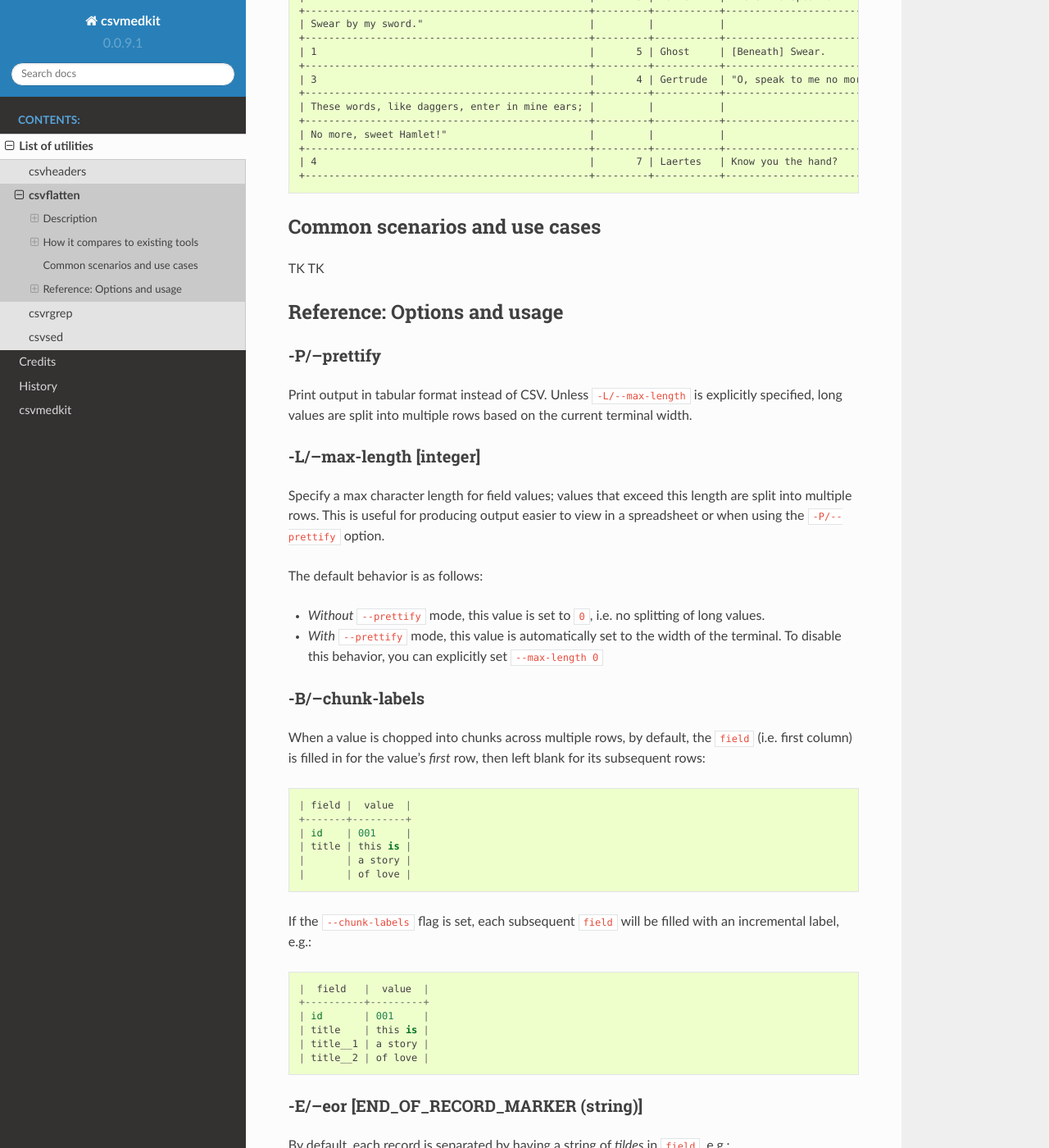
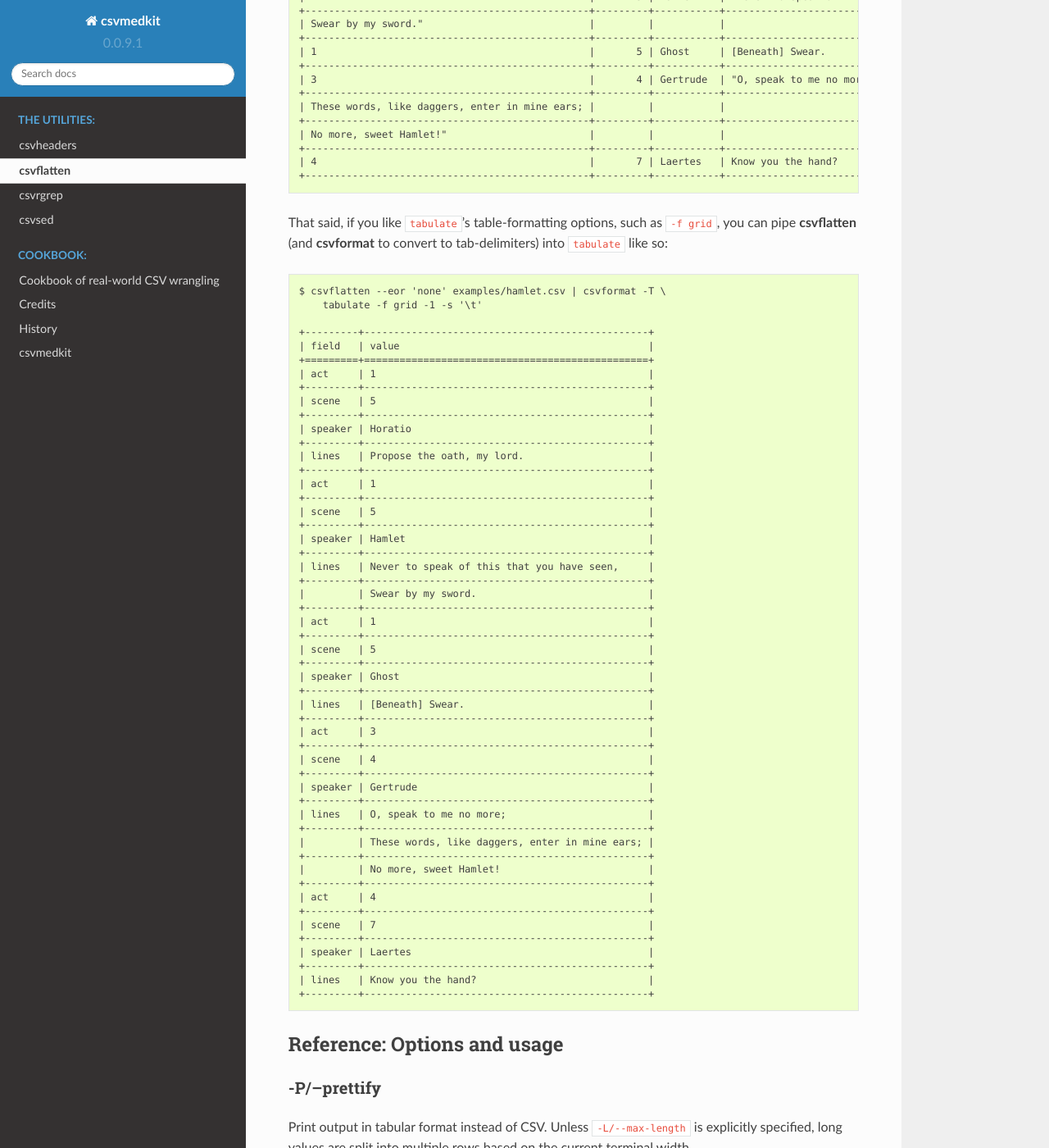
Before and after one commit to dannguyen/csvmedkit, a Sphinx documentation site: the page built from docs/moreutils/csvflatten.rst, in a window 1280 px wide and 1400 px high, scrolled down 4308 px. Shown: the whole window at 82% size. Built offline with Sphinx 7.4.7 and the Read the Docs theme 2.0.0, drawn with Linux system fonts in a browser that asks for light colours; some of the changed text lies outside the part shown.

```diff
--- /dev/null
+++ b/docs/cookbook/index.rst
@@ -0,0 +1,17 @@
+************************************
+Cookbook of real-world CSV wrangling
+************************************
+
+A list of real-world use cases for **csvmedkit** command-line wrangling.
+
+
+.. contents:: :local:
+
+
+Browsing/understanding messy data
+=================================
+
+.. toctree::
+   :maxdepth: 1
+
+   /cookbook/browsing-data/nhtsa-complaints
--- a/docs/moreutils/csvflatten.rst
+++ b/docs/moreutils/csvflatten.rst
@@ -192,10 +192,63 @@ Compared to ``tabulate``
     +------------------------------------------------+---------+-----------+---------------------------------------------+
 
 
-Common scenarios and use cases
-==============================
+That said, if you like ``tabulate``'s table-formatting options, such as ``-f grid``, you can pipe :command:`csvflatten` (and :command:`csvformat` to convert to tab-delimiters) into ``tabulate`` like so::
 
-TK TK
+
+    $ csvflatten --eor 'none' examples/hamlet.csv | csvformat -T \
+        tabulate -f grid -1 -s '\t'
+
+    +---------+------------------------------------------------+
+    | field   | value                                          |
+    +=========+================================================+
+    | act     | 1                                              |
+    +---------+------------------------------------------------+
+    | scene   | 5                                              |
+    +---------+------------------------------------------------+
+    | speaker | Horatio                                        |
+    +---------+------------------------------------------------+
+    | lines   | Propose the oath, my lord.                     |
+    +---------+------------------------------------------------+
+    | act     | 1                                              |
+    +---------+------------------------------------------------+
+    | scene   | 5                                              |
+    +---------+------------------------------------------------+
+    | speaker | Hamlet                                         |
+    +---------+------------------------------------------------+
+    | lines   | Never to speak of this that you have seen,     |
+    +---------+------------------------------------------------+
+    |         | Swear by my sword.                             |
+    +---------+------------------------------------------------+
+    | act     | 1                                              |
+    +---------+------------------------------------------------+
+    | scene   | 5                                              |
+    +---------+------------------------------------------------+
+    | speaker | Ghost                                          |
+    +---------+------------------------------------------------+
+    | lines   | [Beneath] Swear.                               |
+    +---------+------------------------------------------------+
+    | act     | 3                                              |
+    +---------+------------------------------------------------+
+    | scene   | 4                                              |
+    +---------+------------------------------------------------+
+    | speaker | Gertrude                                       |
+    +---------+------------------------------------------------+
+    | lines   | O, speak to me no more;                        |
+    +---------+------------------------------------------------+
+    |         | These words, like daggers, enter in mine ears; |
+    +---------+------------------------------------------------+
+    |         | No more, sweet Hamlet!                         |
+    +---------+------------------------------------------------+
+    | act     | 4                                              |
+    +---------+------------------------------------------------+
+    | scene   | 7                                              |
+    +---------+------------------------------------------------+
+    | speaker | Laertes                                        |
+    +---------+------------------------------------------------+
+    | lines   | Know you the hand?                             |
+    +---------+------------------------------------------------+
+
+
 
 
 Reference: Options and usage
@@ -208,12 +261,38 @@ Print output in tabular format instead of CSV. Unless ``-L/--max-length`` is exp
 
 
 
-
-
 -L/--max-length [integer]
 --------------------------
 
-Specify a max character length for field values; values that exceed this length are split into multiple rows. This is useful for producing output easier to view in a spreadsheet or when using the ``-P/--prettify`` option.
+Specify a max character length for field values; values that exceed this length are split into multiple rows. This is useful for producing output easier to view in a spreadsheet::
+
+    $ csvflatten -L 5 examples/abc123.csv
+
+    field,value
+    code,alfa
+    blob,01234
+    ,56789
+    ~~~~~,
+    code,beta
+    blob,ABCDE
+    ,FGHIJ
+
+
+Or combining with the ``-P/--prettify`` option::
+
+    $ csvflatten -P -L 5 examples/abc123.csv
+
+    | field | value |
+    | ----- | ----- |
+    | code  | alfa  |
+    | blob  | 01234 |
+    |       | 56789 |
+    | ~~~~~ |       |
+    | code  | beta  |
+    | blob  | ABCDE |
+    |       | FGHIJ |
+
+
 
 The default behavior is as follows:
 
```
Also changed, not shown: other parts of docs/moreutils/csvflatten.rst (+9 -0 lines), TODOS.md (+3 -1 lines), docs/cookbook/browsing-data/nhtsa-complaints.rst (added, +76 -0 lines), docs/index.rst (+23 -5 lines), docs/utils.rst (deleted, +0 -11 lines), 7 other files.
